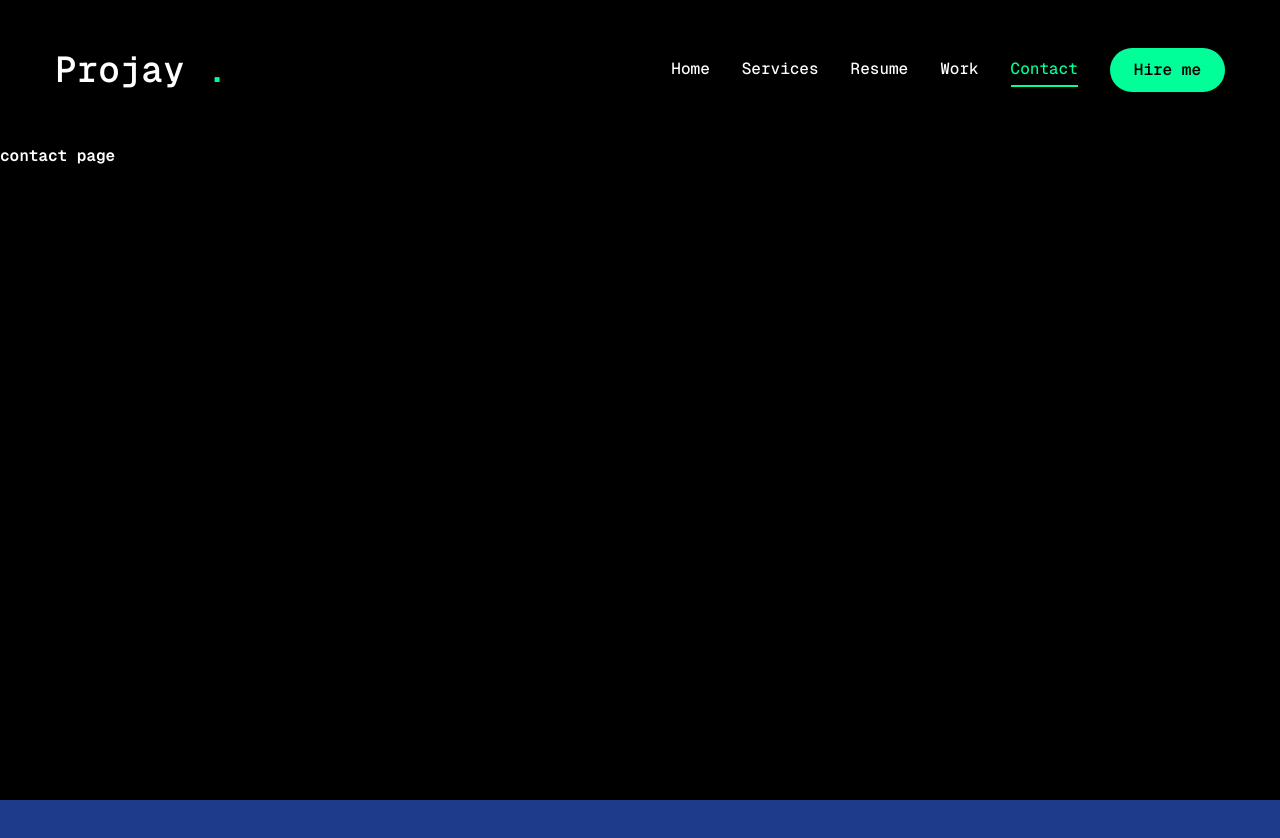
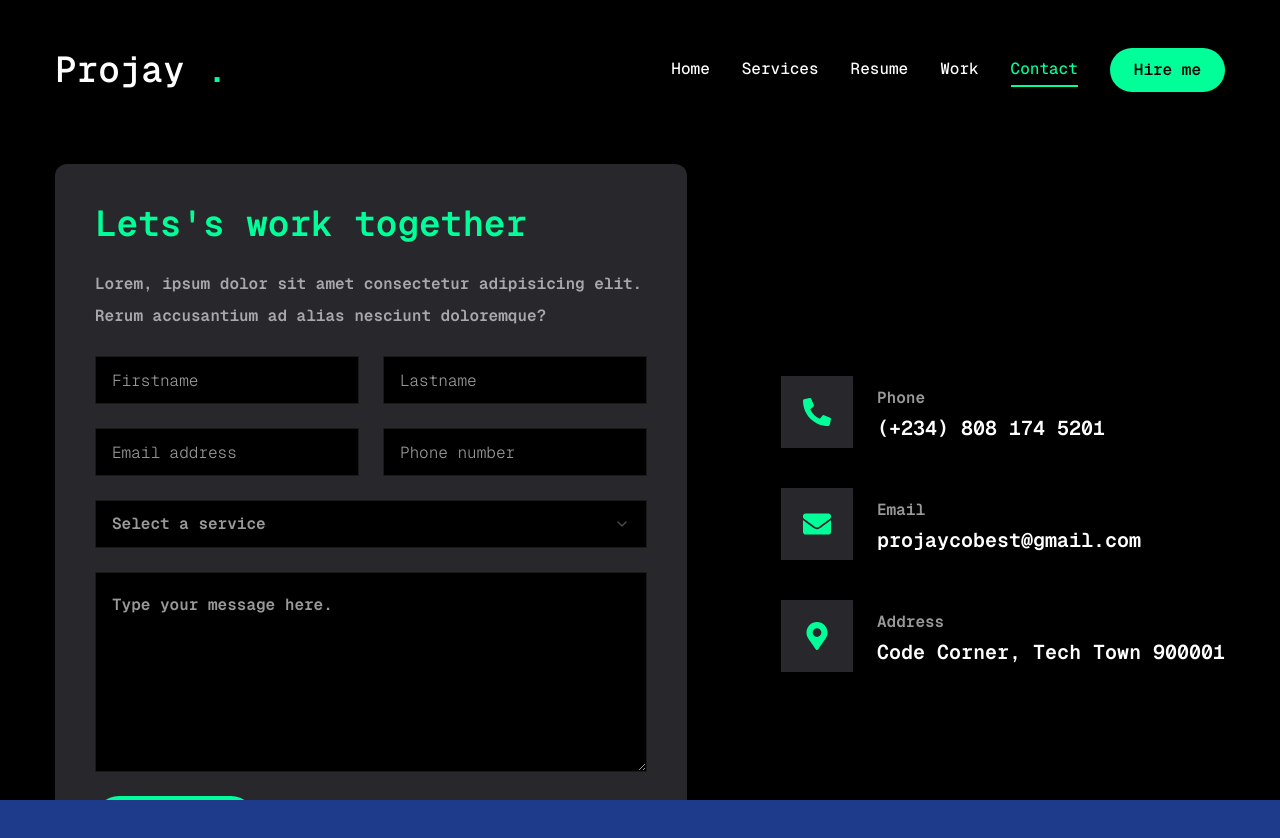
Before and after one commit to Pro-jay/port-folio, a Next.js app: page /contact in a window 1280 px wide. Shown: the top 838 px of the page. Before the commit the page ends 800 px from the top, so only its background shows below. Built offline with nearby package versions, Linux system fonts and the light colour scheme.

Commit message:
second comit

```diff
--- a/app/contact/page.tsx
+++ b/app/contact/page.tsx
@@ -1,10 +1,120 @@
+"use client";
+
+import { Button } from "@/components/ui/button";
+import { Input } from "@/components/ui/input";
+import { Textarea } from "@/components/ui/textarea";
+
+import {
+  Select,
+  SelectContent,
+  SelectGroup,
+  SelectItem,
+  SelectLabel,
+  SelectTrigger,
+  SelectValue,
+} from "@/components/ui/select";
+
+import { FaPhoneAlt, FaEnvelope, FaMapMarkerAlt } from "react-icons/fa";
+
+const info = [
+  {
+    icon: <FaPhoneAlt />,
+    title: "Phone",
+    description: "(+234) 808 174 5201",
+  },
+  {
+    icon: <FaEnvelope />,
+    title: "Email",
+    description: "projaycobest@gmail.com",
+  },
+  {
+    icon: <FaMapMarkerAlt />,
+    title: "Address",
+    description: "Code Corner, Tech Town 900001 ",
+  },
+];
+
+import { motion } from "framer-motion";
 
 const Contact = () => {
   return (
-    <div>
-      contact page
-    </div>
-  )
-}
+    <motion.section
+      initial={{ opacity: 0 }}
+      animate={{
+        opacity: 1,
+        transition: { delay: 2.4, duration: 0.4, ease: "easeIn" },
+      }}
+      className="py-6"
+    >
+      <div className="container mx-auto">
+        <div className="flex flex-col xl:flex-row gap-[30px]">
+          {/* form */}
+          <div className="xl:w-[54%] order-2 xl:order-none">
+            <form className="flex flex-col gap-6 p-10 bg-[#27272c] rounded-xl">
+              <h3 className="text-4xl text-accent-default">
+                Lets's work together
+              </h3>
+              <p className="text-white/60">
+                Lorem, ipsum dolor sit amet consectetur adipisicing elit. Rerum
+                accusantium ad alias nesciunt doloremque?
+              </p>
+              {/* input */}
+              <div className="grid grid-cols-1 md:grid-cols-2 gap-6">
+                <Input type="firstname" placeholder="Firstname" />
+                <Input type="lastname" placeholder="Lastname" />
+                <Input type="email" placeholder="Email address" />
+                <Input type="phonenumber" placeholder="Phone number" />
+              </div>
+              {/* select */}
+              <Select>
+                <SelectTrigger className="w-full">
+                  <SelectValue placeholder="Select a service" />
+                </SelectTrigger>
+                <SelectContent>
+                  <SelectGroup>
+                    <SelectLabel>Select a service</SelectLabel>
+                    <SelectItem value="est">Web Development</SelectItem>
+                    <SelectItem value="cst">UI/UX Design</SelectItem>
+                    <SelectItem value="mst">Logo Design</SelectItem>
+                  </SelectGroup>
+                </SelectContent>
+              </Select>
+              {/* textarea */}
+              <Textarea
+                className="h-[200px]"
+                placeholder="Type your message here."
+              />
+              {/* btn */}
+              <Button size="md" className="max-w-40">
+                Send message
+              </Button>
+            </form>
+          </div>
+          {/* info */}
+          <div
+            className="flex-1 flex items-center xl:justify-end order-1
+          xl:order-none mb-8 xl:mb-0"
+          >
+            <ul className="flex flex-col gap-10">
+              {info.map((item, index) => {
+                return (
+                  <li key={index} className="flex items-center gap-6">
+                    <div className="h-[52px] w-[52px] xl:w-[72px] xl:h-[72px] bg-[#27272c] text-accent-default rounded-md flex items-center justify-center">
+                      <div className="text-[28px]">{item.icon}</div>
+                    </div>
+                    <div className="flex-1">
+                      <p className="text-white/60">{item.title}</p>
+                      <h3 className="text-xl">{item.description}</h3>
+                    </div>
+                  </li>
+                );
+              })}
+            </ul>
+          </div>
+        </div>
+      </div>
+    </motion.section>
+  );
+};
 
 export default Contact;
--- a/components/ui/input.tsx
+++ b/components/ui/input.tsx
@@ -1,6 +1,6 @@
-import * as React from "react"
+import * as React from "react";
 
-import { cn } from "@/lib/utils"
+import { cn } from "@/lib/utils";
 
 export interface InputProps
   extends React.InputHTMLAttributes<HTMLInputElement> {}
@@ -11,15 +11,15 @@
       <input
         type={type}
         className={cn(
-          "flex h-10 w-full rounded-md border border-slate-200 bg-white px-3 py-2 text-sm ring-offset-white file:border-0 file:bg-transparent file:text-sm file:font-medium file:text-slate-950 placeholder:text-slate-500 focus-visible:outline-none focus-visible:ring-2 focus-visible:ring-slate-950 focus-visible:ring-offset-2 disabled:cursor-not-allowed disabled:opacity-50 dark:border-slate-800 dark:bg-slate-950 dark:ring-offset-slate-950 dark:file:text-slate-50 dark:placeholder:text-slate-400 dark:focus-visible:ring-slate-300",
+          "flex h-[48px] rounded-md border border-white/10 focus:border-accent-default font-light bg-black px-4 py-5 text-base placeholder:text-white/60 outline-none",
           className
         )}
         ref={ref}
         {...props}
       />
-    )
+    );
   }
-)
-Input.displayName = "Input"
+);
+Input.displayName = "Input";
 
-export { Input }
+export { Input };
--- a/components/ui/select.tsx
+++ b/components/ui/select.tsx
@@ -1,16 +1,16 @@
-"use client"
+"use client";
 
-import * as React from "react"
-import * as SelectPrimitive from "@radix-ui/react-select"
-import { Check, ChevronDown, ChevronUp } from "lucide-react"
+import * as React from "react";
+import * as SelectPrimitive from "@radix-ui/react-select";
+import { Check, ChevronDown, ChevronUp } from "lucide-react";
 
-import { cn } from "@/lib/utils"
+import { cn } from "@/lib/utils";
 
-const Select = SelectPrimitive.Root
+const Select = SelectPrimitive.Root;
 
-const SelectGroup = SelectPrimitive.Group
+const SelectGroup = SelectPrimitive.Group;
 
-const SelectValue = SelectPrimitive.Value
+const SelectValue = SelectPrimitive.Value;
 
 const SelectTrigger = React.forwardRef<
   React.ElementRef<typeof SelectPrimitive.Trigger>,
@@ -19,7 +19,7 @@
   <SelectPrimitive.Trigger
     ref={ref}
     className={cn(
-      "flex h-10 w-full items-center justify-between rounded-md border border-slate-200 bg-white px-3 py-2 text-sm ring-offset-white placeholder:text-slate-500 focus:outline-none focus:ring-2 focus:ring-slate-950 focus:ring-offset-2 disabled:cursor-not-allowed disabled:opacity-50 [&>span]:line-clamp-1 dark:border-slate-800 dark:bg-slate-950 dark:ring-offset-slate-950 dark:placeholder:text-slate-400 dark:focus:ring-slate-300",
+      "flex h-[48px] w-full items-center justify-between rounded-md border border-white/10 bg-black px-4 py-5 text-base text-white/60 placeholder:text-white/10 focus:border-accent-default outline-none",
       className
     )}
     {...props}
@@ -29,8 +29,8 @@
       <ChevronDown className="h-4 w-4 opacity-50" />
     </SelectPrimitive.Icon>
   </SelectPrimitive.Trigger>
-))
-SelectTrigger.displayName = SelectPrimitive.Trigger.displayName
+));
+SelectTrigger.displayName = SelectPrimitive.Trigger.displayName;
 
 const SelectScrollUpButton = React.forwardRef<
   React.ElementRef<typeof SelectPrimitive.ScrollUpButton>,
@@ -46,8 +46,8 @@
   >
     <ChevronUp className="h-4 w-4" />
   </SelectPrimitive.ScrollUpButton>
-))
-SelectScrollUpButton.displayName = SelectPrimitive.ScrollUpButton.displayName
+));
+SelectScrollUpButton.displayName = SelectPrimitive.ScrollUpButton.displayName;
 
 const SelectScrollDownButton = React.forwardRef<
   React.ElementRef<typeof SelectPrimitive.ScrollDownButton>,
@@ -63,9 +63,9 @@
   >
     <ChevronDown className="h-4 w-4" />
   </SelectPrimitive.ScrollDownButton>
-))
+));
 SelectScrollDownButton.displayName =
-  SelectPrimitive.ScrollDownButton.displayName
+  SelectPrimitive.ScrollDownButton.displayName;
 
 const SelectContent = React.forwardRef<
   React.ElementRef<typeof SelectPrimitive.Content>,
@@ -75,7 +75,7 @@
     <SelectPrimitive.Content
       ref={ref}
       className={cn(
-        "relative z-50 max-h-96 min-w-[8rem] overflow-hidden rounded-md border border-slate-200 bg-white text-slate-950 shadow-md data-[state=open]:animate-in data-[state=closed]:animate-out data-[state=closed]:fade-out-0 data-[state=open]:fade-in-0 data-[state=closed]:zoom-out-95 data-[state=open]:zoom-in-95 data-[side=bottom]:slide-in-from-top-2 data-[side=left]:slide-in-from-right-2 data-[side=right]:slide-in-from-left-2 data-[side=top]:slide-in-from-bottom-2 dark:border-slate-800 dark:bg-slate-950 dark:text-slate-50",
+        "relative z-50 max-h-96 min-w-[8rem] overflow-hidden rounded-md border border-white/10 bg-black text-white shadow-md data-[state=open]:animate-in data-[state=closed]:animate-out data-[state=closed]:fade-out-0 data-[state=open]:fade-in-0 data-[state=closed]:zoom-out-95 data-[state=open]:zoom-in-95 data-[side=bottom]:slide-in-from-top-2 data-[side=left]:slide-in-from-right-2 data-[side=right]:slide-in-from-left-2 data-[side=top]:slide-in-from-bottom-2 dark:border-slate-800 dark:bg-slate-950 dark:text-slate-50",
         position === "popper" &&
           "data-[side=bottom]:translate-y-1 data-[side=left]:-translate-x-1 data-[side=right]:translate-x-1 data-[side=top]:-translate-y-1",
         className
@@ -96,8 +96,8 @@
       <SelectScrollDownButton />
     </SelectPrimitive.Content>
   </SelectPrimitive.Portal>
-))
-SelectContent.displayName = SelectPrimitive.Content.displayName
+));
+SelectContent.displayName = SelectPrimitive.Content.displayName;
 
 const SelectLabel = React.forwardRef<
   React.ElementRef<typeof SelectPrimitive.Label>,
@@ -108,8 +108,8 @@
     className={cn("py-1.5 pl-8 pr-2 text-sm font-semibold", className)}
     {...props}
   />
-))
-SelectLabel.displayName = SelectPrimitive.Label.displayName
+));
+SelectLabel.displayName = SelectPrimitive.Label.displayName;
 
 const SelectItem = React.forwardRef<
   React.ElementRef<typeof SelectPrimitive.Item>,
@@ -118,7 +118,7 @@
   <SelectPrimitive.Item
     ref={ref}
     className={cn(
-      "relative flex w-full cursor-default select-none items-center rounded-sm py-1.5 pl-8 pr-2 text-sm outline-none focus:bg-slate-100 focus:text-slate-900 data-[disabled]:pointer-events-none data-[disabled]:opacity-50 dark:focus:bg-slate-800 dark:focus:text-slate-50",
+      "relative flex w-full cursor-default select-none items-center rounded-sm py-1.5 pl-8 pr-2 text-sm outline-none focus:bg-accent-default focus:text-black data-[disabled]:pointer-events-none data-[disabled]:opacity-50 dark:focus:bg-slate-800 dark:focus:text-slate-50",
       className
     )}
     {...props}
@@ -131,8 +131,8 @@
 
     <SelectPrimitive.ItemText>{children}</SelectPrimitive.ItemText>
   </SelectPrimitive.Item>
-))
-SelectItem.displayName = SelectPrimitive.Item.displayName
+));
+SelectItem.displayName = SelectPrimitive.Item.displayName;
 
 const SelectSeparator = React.forwardRef<
   React.ElementRef<typeof SelectPrimitive.Separator>,
@@ -143,8 +143,8 @@
     className={cn("-mx-1 my-1 h-px bg-slate-100 dark:bg-slate-800", className)}
     {...props}
   />
-))
-SelectSeparator.displayName = SelectPrimitive.Separator.displayName
+));
+SelectSeparator.displayName = SelectPrimitive.Separator.displayName;
 
 export {
   Select,
@@ -157,4 +157,4 @@
   SelectSeparator,
   SelectScrollUpButton,
   SelectScrollDownButton,
-}
+};
--- a/components/ui/textarea.tsx
+++ b/components/ui/textarea.tsx
@@ -1,6 +1,6 @@
-import * as React from "react"
+import * as React from "react";
 
-import { cn } from "@/lib/utils"
+import { cn } from "@/lib/utils";
 
 export interface TextareaProps
   extends React.TextareaHTMLAttributes<HTMLTextAreaElement> {}
@@ -10,15 +10,15 @@
     return (
       <textarea
         className={cn(
-          "flex min-h-[80px] w-full rounded-md border border-slate-200 bg-white px-3 py-2 text-sm ring-offset-white placeholder:text-slate-500 focus-visible:outline-none focus-visible:ring-2 focus-visible:ring-slate-950 focus-visible:ring-offset-2 disabled:cursor-not-allowed disabled:opacity-50 dark:border-slate-800 dark:bg-slate-950 dark:ring-offset-slate-950 dark:placeholder:text-slate-400 dark:focus-visible:ring-slate-300",
+          "flex min-h-[80px] w-full rounded-md border border-white/10 bg-black px-4 py-5 text-base placeholder:text-white/60 focus-visible:outline-none focus-visible:ring-1 focus-visible:ring-accent-default focus-visible:ring-offset-0 disabled:cursor-not-allowed disabled:opacity-50",
           className
         )}
         ref={ref}
         {...props}
       />
-    )
+    );
   }
-)
-Textarea.displayName = "Textarea"
+);
+Textarea.displayName = "Textarea";
 
-export { Textarea }
+export { Textarea };
```
Also changed, not shown: 1 other file (tests, documents, lock files or other folders).
